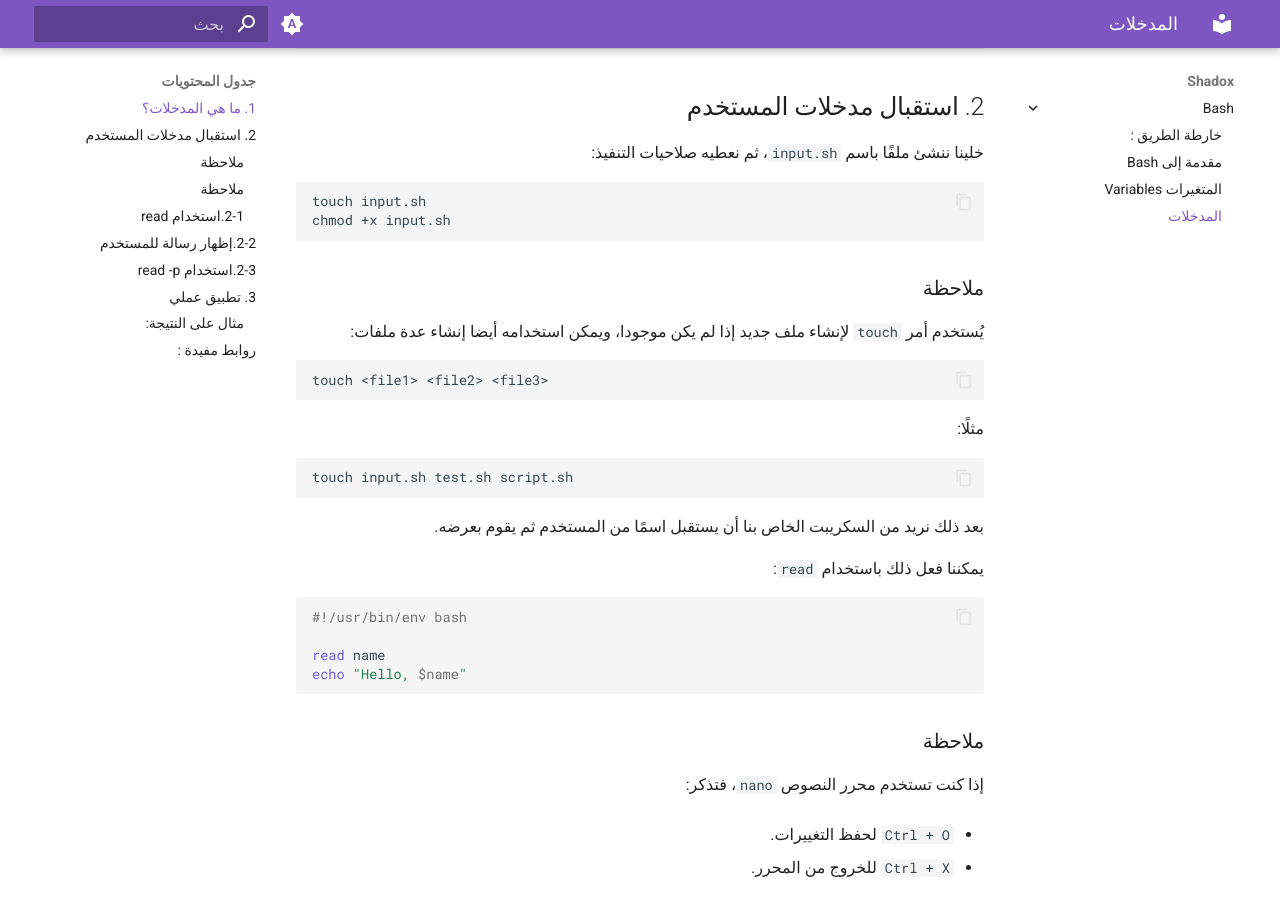
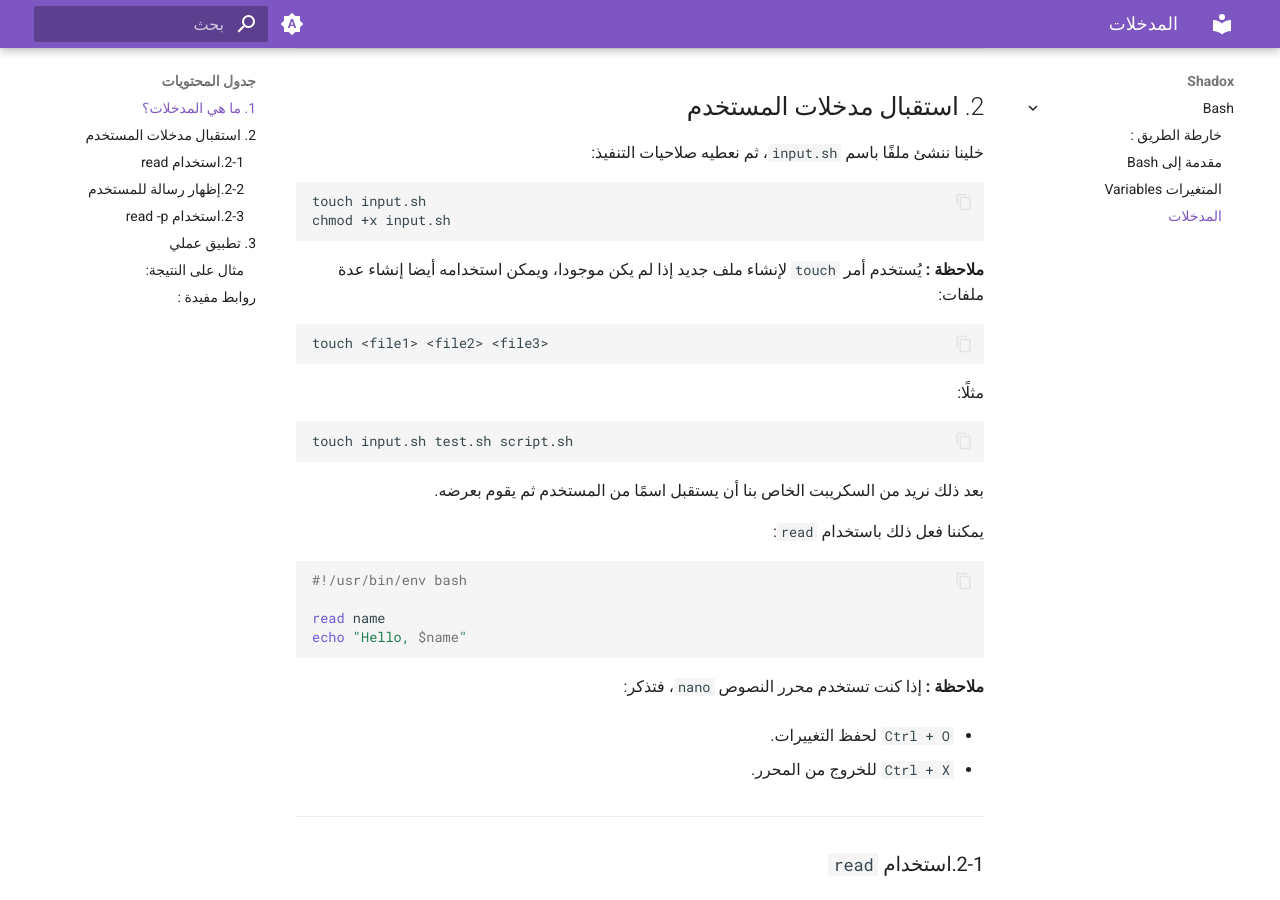
Before and after one commit to shadoxcore-oss/shadox.github.io, an MkDocs documentation site: the page built from docs/00-Bash/03-Bash-Input.md, in a window 1280 px wide and 900 px high, scrolled down 398 px. Built offline with MkDocs 1.6.1 and Material for MkDocs 9.7.7, drawn with Linux system fonts in a browser that asks for light colours.

Commit message:
Update 03-Bash-Input/md

````diff
--- a/docs/00-Bash/03-Bash-Input.md
+++ b/docs/00-Bash/03-Bash-Input.md
@@ -23,8 +23,7 @@ touch input.sh
 chmod +x input.sh
 ```
 
-### ملاحظة
-
+**ملاحظة :**
 يُستخدم أمر `touch` لإنشاء ملف جديد إذا لم يكن موجودا، ويمكن استخدامه أيضا إنشاء عدة ملفات:
 
 ```bash
@@ -48,8 +47,7 @@ read name
 echo "Hello, $name"
 ```
 
-### ملاحظة
-
+**ملاحظة :**
 إذا كنت تستخدم محرر النصوص `nano`، فتذكر:
 
 - `Ctrl + O` لحفظ التغييرات.
@@ -91,7 +89,7 @@ echo "Hello, $name"
 
 ---
 
-## 2-2.إظهار رسالة للمستخدم
+### 2-2.إظهار رسالة للمستخدم
 
 في برنامجنا السابق توجد مشكلة بسيطة، وهي أن المستخدم لا يعرف ما الذي يجب عليه إدخاله.
 
@@ -117,7 +115,7 @@ echo "Hello, $name"
 
 ---
 
-## 2-3.استخدام `read -p`
+### 2-3.استخدام `read -p`
 
 في الحقيقة، يوجد أسلوب أفضل وأقصر لعرض الرسالة واستقبال القيمة في نفس الوقت، وذلك باستخدام الخيار `-p` مع `read`.
 
````
